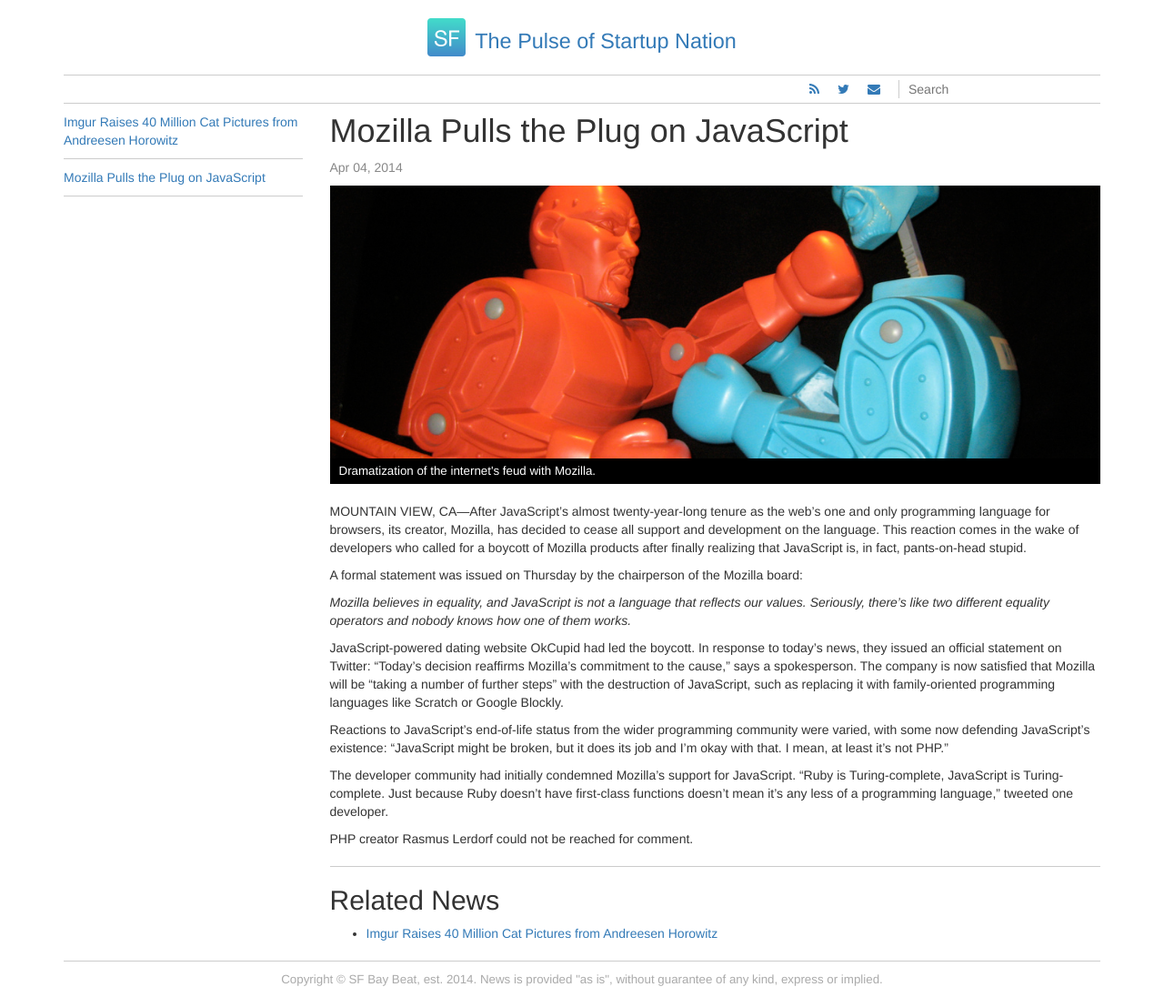
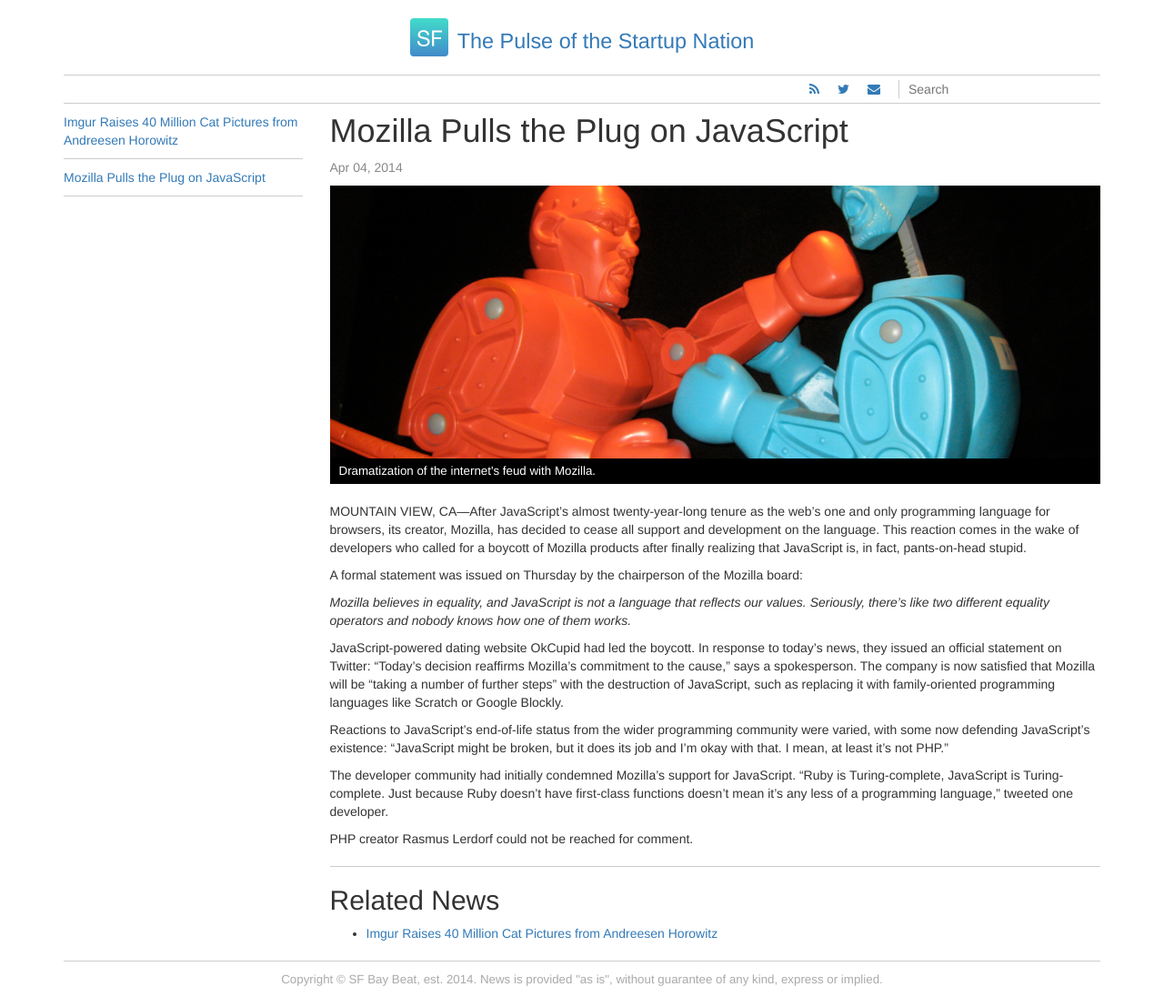
Before and after one commit to strong-code/sfbaybeat.github.io, a Jekyll site: the page built from _posts/2014-04-04-mozilla-pulls-plug-javascript.md, in a window 1280 px wide. Shown: the whole page at 91% size. Built offline with Jekyll 4.4.1, drawn with Linux system fonts in a browser that asks for light colours; nearby versions of some CDN libraries.

Commit message:
fix horrible grammar

```diff
--- a/_config.yml
+++ b/_config.yml
@@ -1,4 +1,4 @@
 name: SF Bay Beat
-description: The Pulse of Startup Nation
+description: The Pulse of the Startup Nation
 url: sfbaybeat.com
 lsi: true
```
